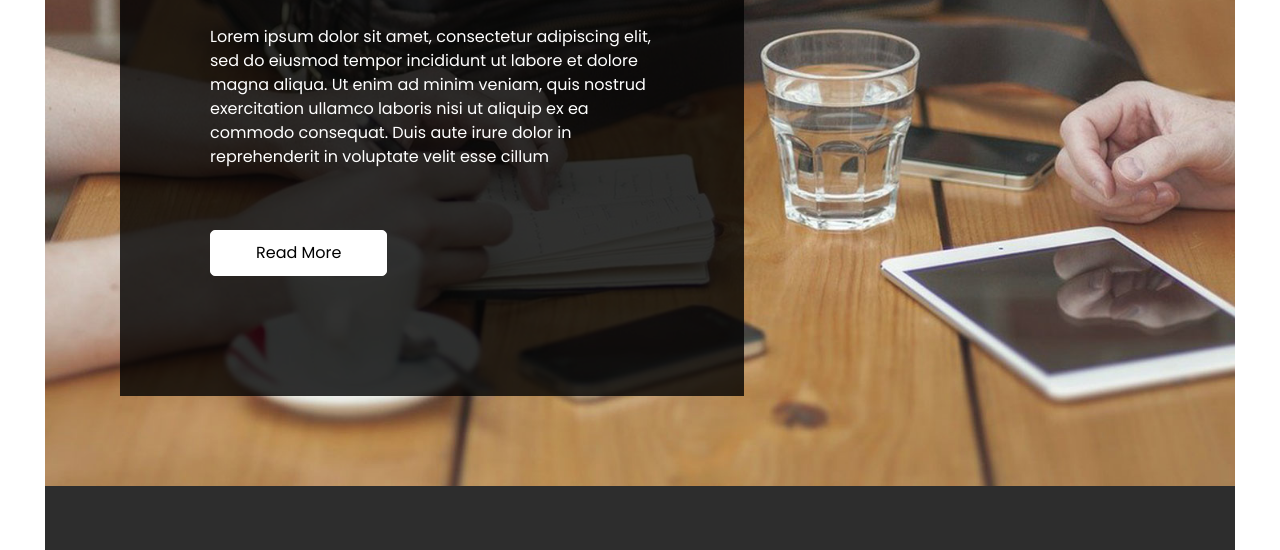
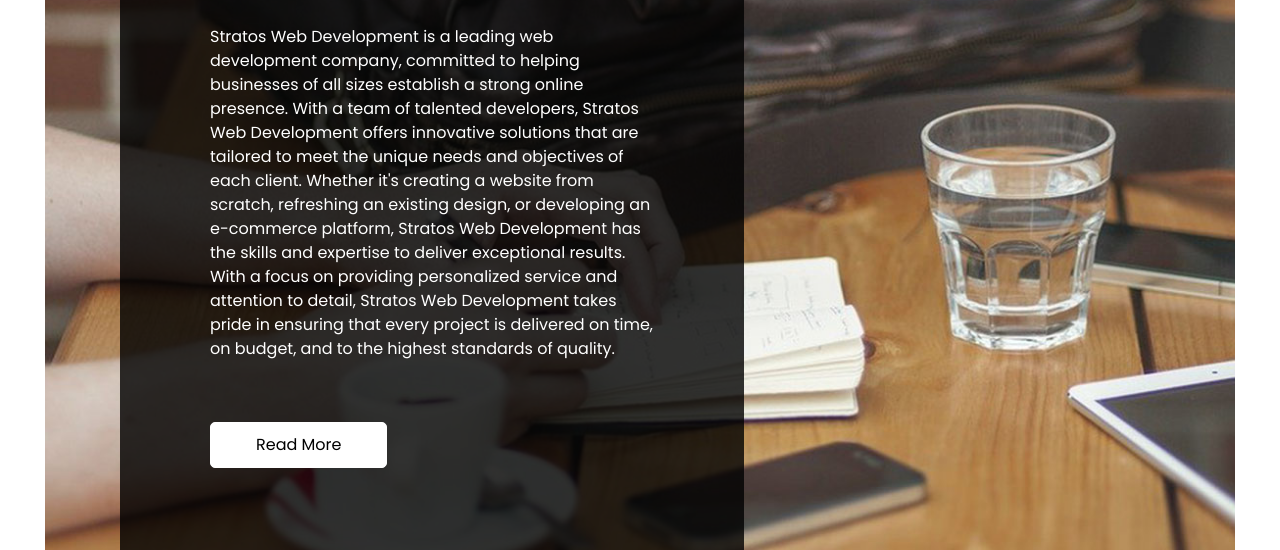
Before and after one commit to wilsb8/nitrogen-15, a website: page views/about.html in a window 1280 px wide. Shown: the part 550-1100 px from the top of the page. Drawn offline with nearby package versions, Linux system fonts and the light colour scheme; files that its build step writes are made by us from their sources; files whose address does not match are found by name.

Commit message:
changes to about.html

```diff
--- a/views/about.html
+++ b/views/about.html
@@ -93,7 +93,7 @@
             </h2>
           </div>
           <p>
-            Lorem ipsum dolor sit amet, consectetur adipiscing elit, sed do eiusmod tempor incididunt ut labore et dolore magna aliqua. Ut enim ad minim veniam, quis nostrud exercitation ullamco laboris nisi ut aliquip ex ea commodo consequat. Duis aute irure dolor in reprehenderit in voluptate velit esse cillum
+            Stratos Web Development is a leading web development company, committed to helping businesses of all sizes establish a strong online presence. With a team of talented developers, Stratos Web Development offers innovative solutions that are tailored to meet the unique needs and objectives of each client. Whether it's creating a website from scratch, refreshing an existing design, or developing an e-commerce platform, Stratos Web Development has the skills and expertise to deliver exceptional results. With a focus on providing personalized service and attention to detail, Stratos Web Development takes pride in ensuring that every project is delivered on time, on budget, and to the highest standards of quality.
           </p>
           <a href="">
             Read More
```
